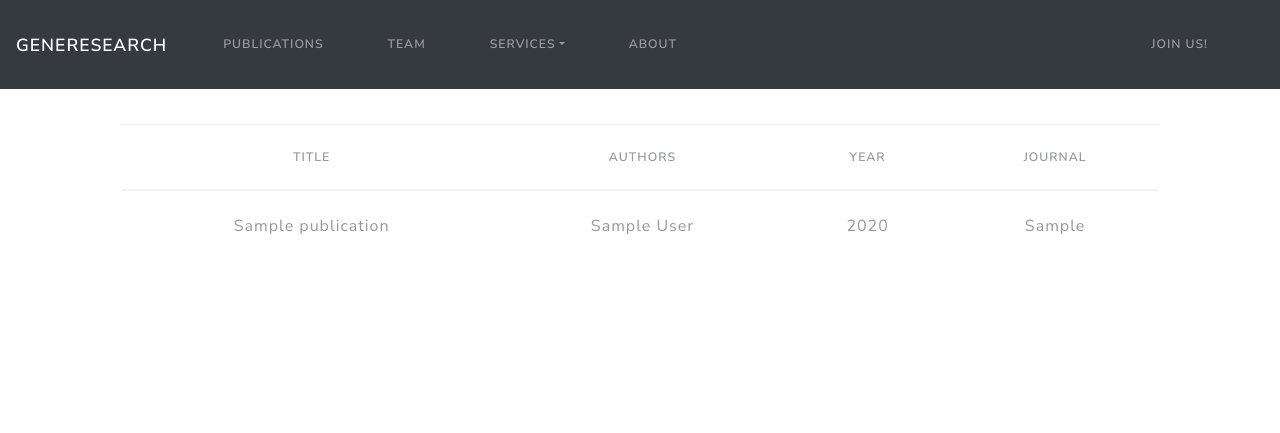
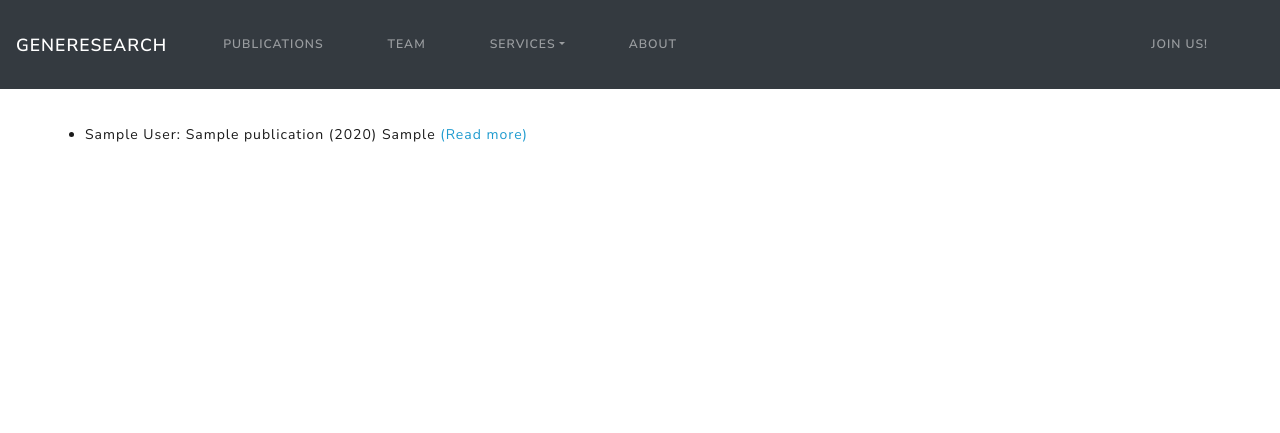
Before and after one commit to skoblov-lab/generesearch, a Django app: page /info/publications/ in a window 1280 px wide. Shown: the top 433 px of the page. Run offline with Django 3.2, Linux system fonts and the light colour scheme; tables that the repository leaves empty hold one stand-in row (values such as "Sample post"); parts of the project's set-up code (start-up, migrations or seed data) failed here and were passed over; some libraries are stand-ins or nearby versions.

Commit message:
Changing publications page style

```diff
--- a/templates/event.html
+++ b/templates/event.html
@@ -1,7 +1,7 @@
 {% extends "base.html" %}
 
 {% block content %}
-    <div class="container">
+    <div class="container my-4">
         <h1>Title: {{ event }}</h1>
         <p><strong>Event Type:</strong> {{ event.type }}</p>
         <p><strong>Start Date:</strong> {{ event.start }}</p>
--- a/templates/publications.html
+++ b/templates/publications.html
@@ -1,32 +1,14 @@
 {% extends "paginated.html" %}
 
 {% block content %}
-    <div class="d-flex justify-content-around my-4">
-        <div class="col-lg-10">
-            <table class="table table-hover text-center">
-                <thead>
-                <tr>
-                    <th scope="col">Title</th>
-                    <th scope="col">Authors</th>
-                    <th scope="col">Year</th>
-                    <th scope="col">Journal</th>
-                </tr>
-                </thead>
-                <tbody>
+    <div class="container my-4">
+            <ul class="list-group">
                 {% for publication in publications %}
-                    <tr>
-                        <td class="align-middle">
-                            <a class="text-muted" href="{{ publication.link }}">
-                                {{ publication.title }}
-                            </a>
-                        </td>
-                        <td class="align-middle">{{ publication.authors }}</td>
-                        <td class="align-middle">{{ publication.year }}</td>
-                        <td class="align-middle">{{ publication.journal }}</td>
-                    </tr>
+                    <li class="text-primary"><p>{{ publication }} <a
+                            class="text-info" href="{{ publication.link }}">(Read
+                        more)</a></p>
+                    </li>
                 {% endfor %}
-                </tbody>
-            </table>
-        </div>
+            </ul>
     </div>
 {% endblock %}
```
